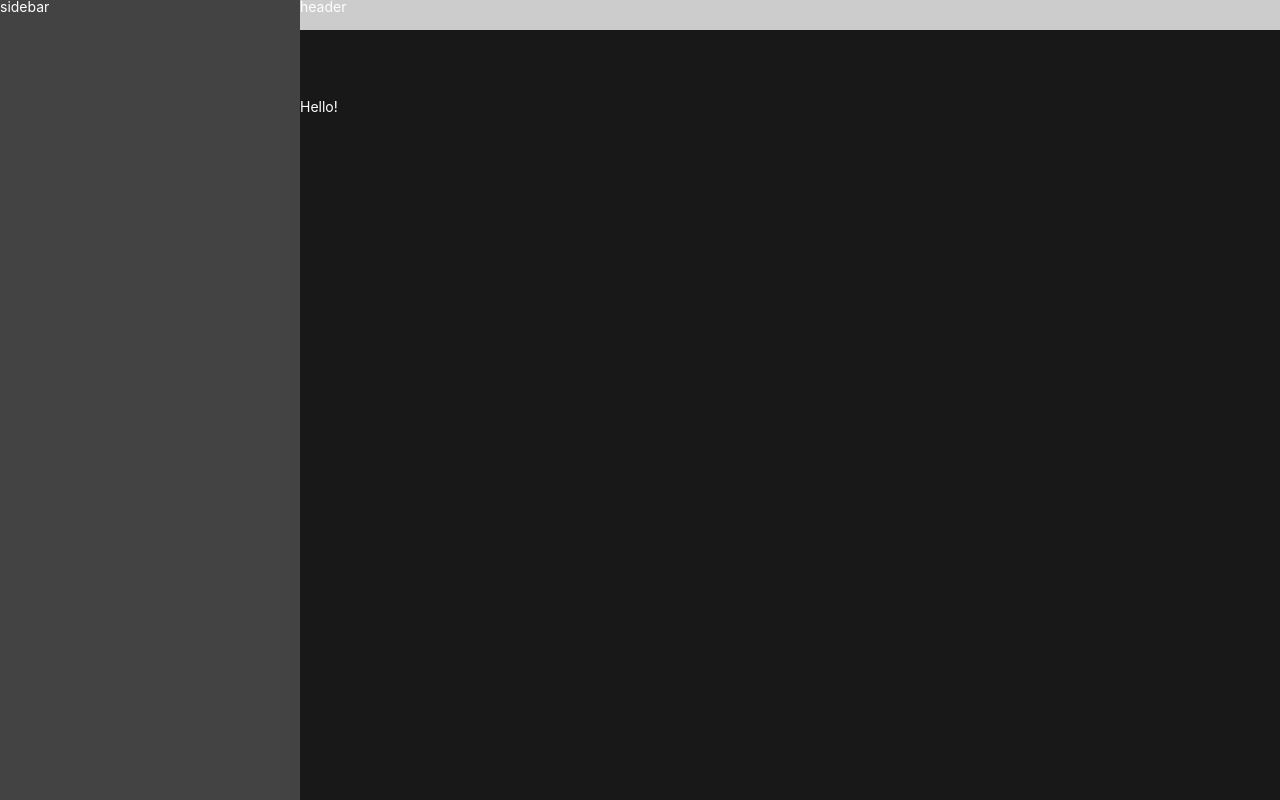
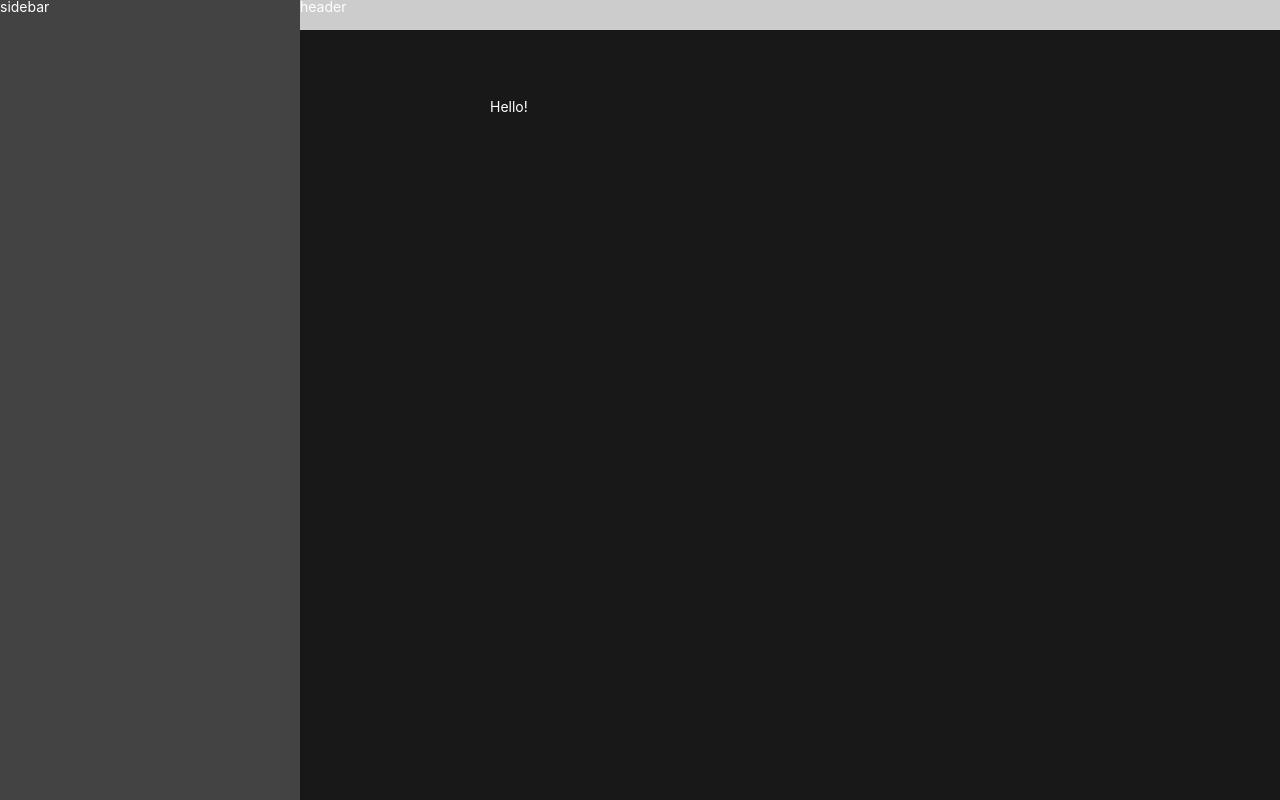
Before and after one commit to ukrmatsypula/personal-blog, a website: page src/index.html in a window 1280 px wide. Drawn offline with nearby package versions, Linux system fonts and the light colour scheme; files that its build step writes are made by us from their sources.

Commit message:
added class container and set content for tag main

```diff
--- a/src/assets/scss/style.scss
+++ b/src/assets/scss/style.scss
@@ -3,6 +3,12 @@
 
 :root {
     font-size: 62.5%;
+}
+
+*,
+*::after,
+*::before {
+    box-sizing: border-box;
 }
 
 body {
@@ -13,6 +19,14 @@ body {
 }
 
 
+.container {
+    max-width: 70rem;
+    margin: 0 auto;
+    padding-left: 5rem;
+    padding-right: 5rem;
+}
+
+
 // Blocks
 @import 'blocks/header.scss';
 @import 'blocks/sidebar.scss';
--- a/src/layouts/default.html
+++ b/src/layouts/default.html
@@ -13,7 +13,9 @@
 			</aside>
 
 			<main class="main">
-				{{> body }}
+				<div class="container">
+					{{> body }}
+				</div>
 			</main>
 		</div>
 
```
Also changed, not shown: dist/assets/css/style.min.css, dist/index.html.
